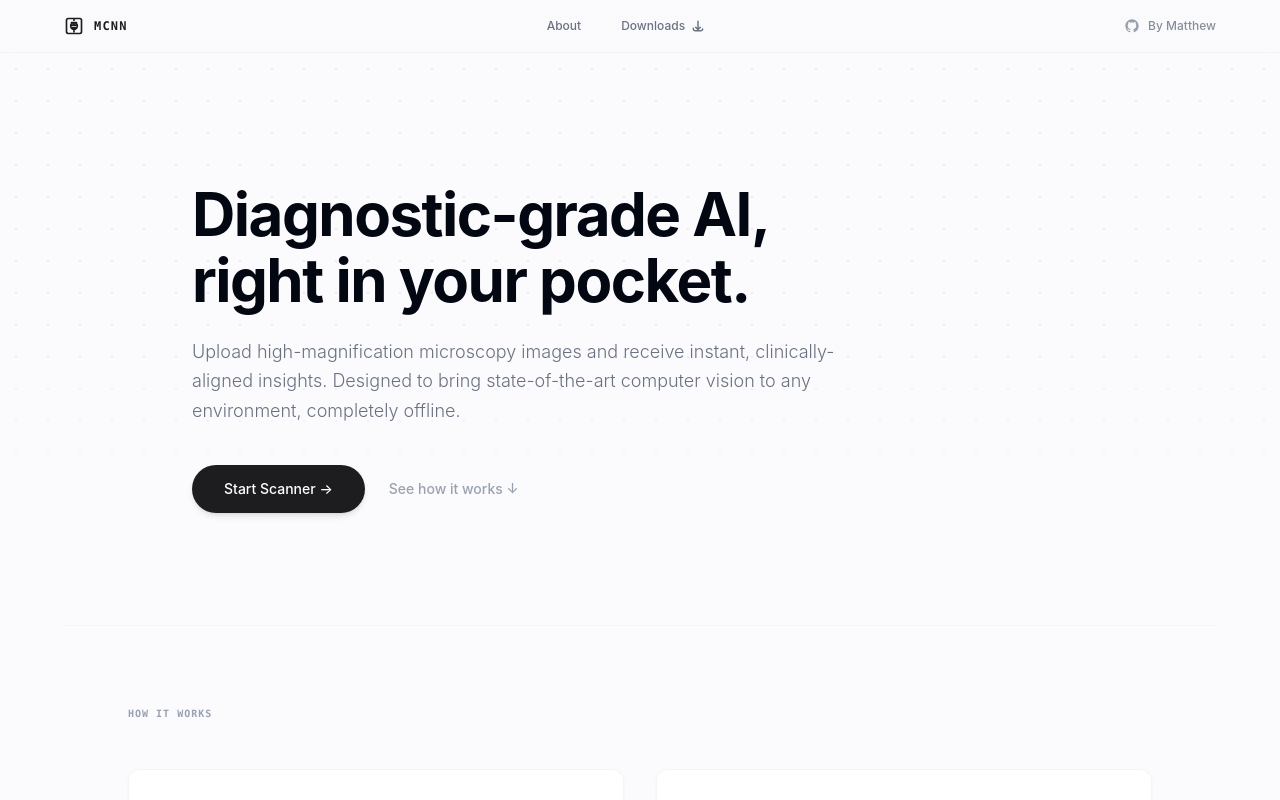
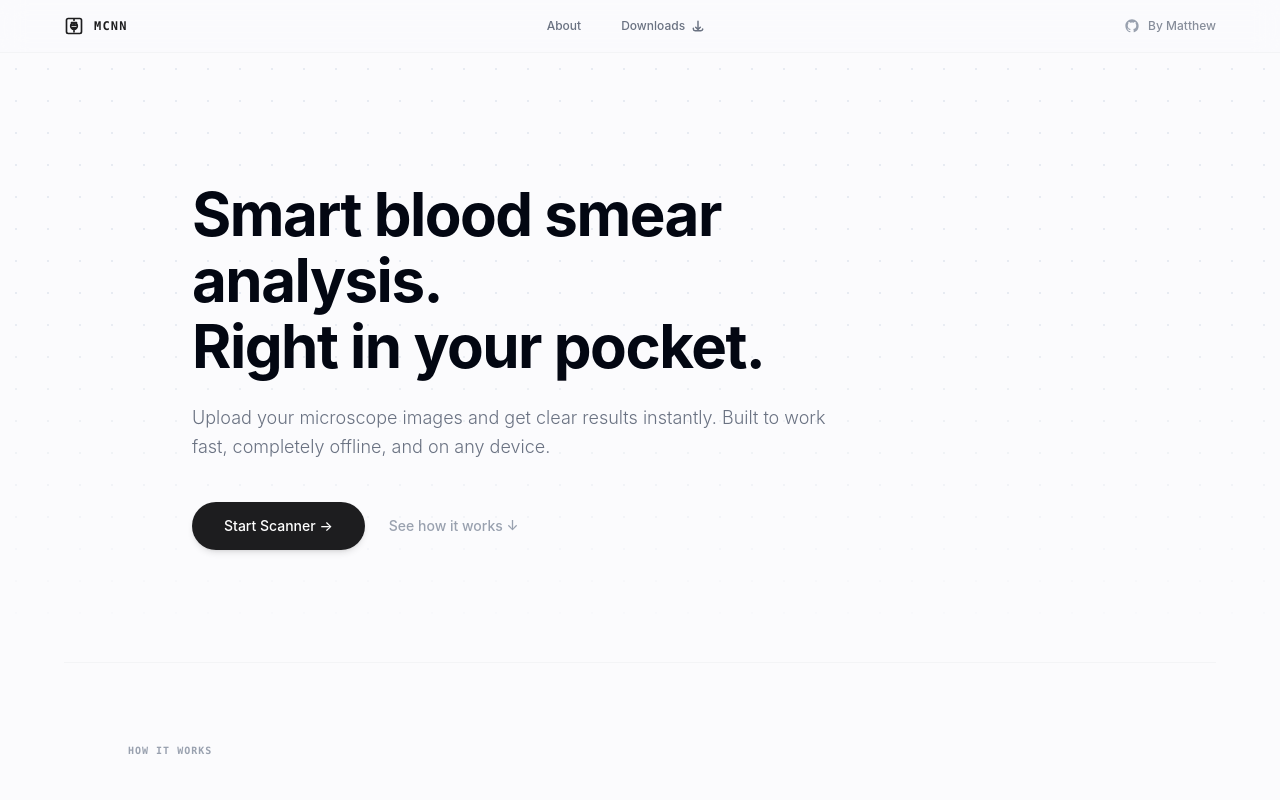
Before and after one commit to Shekwoyan/microscan-app, a React (Vite) app: page / in a window 1280 px wide. Shown: the top 800 px of the page. Built offline with nearby package versions, Linux system fonts and the light colour scheme.

Commit message:
Remove buzzwords from hero copy

```diff
--- a/src/App.jsx
+++ b/src/App.jsx
@@ -286,11 +286,11 @@ export default function App() {
 
               <div className="max-w-5xl mx-auto px-6 pt-32 pb-28 text-left md:px-16 relative z-10 animate-apple-in" style={{ animationDelay: '100ms' }}>
                 <h1 className="text-4xl md:text-5xl lg:text-6xl font-bold tracking-tight text-gray-950 leading-[1.1] mb-6 max-w-3xl">
-                  Diagnostic-grade AI, <br />right in your pocket.
+                  Smart blood smear analysis. <br />Right in your pocket.
                 </h1>
 
                 <p className="text-base md:text-lg text-gray-500 max-w-2xl font-light leading-relaxed mb-10">
-                  Upload high-magnification microscopy images and receive instant, clinically-aligned insights. Designed to bring state-of-the-art computer vision to any environment, completely offline.
+                  Upload your microscope images and get clear results instantly. Built to work fast, completely offline, and on any device.
                 </p>
 
                 <div className="flex flex-col sm:flex-row gap-6 items-start sm:items-center">
```
Also changed, not shown: 2 other files (tests, documents, lock files or other folders).
